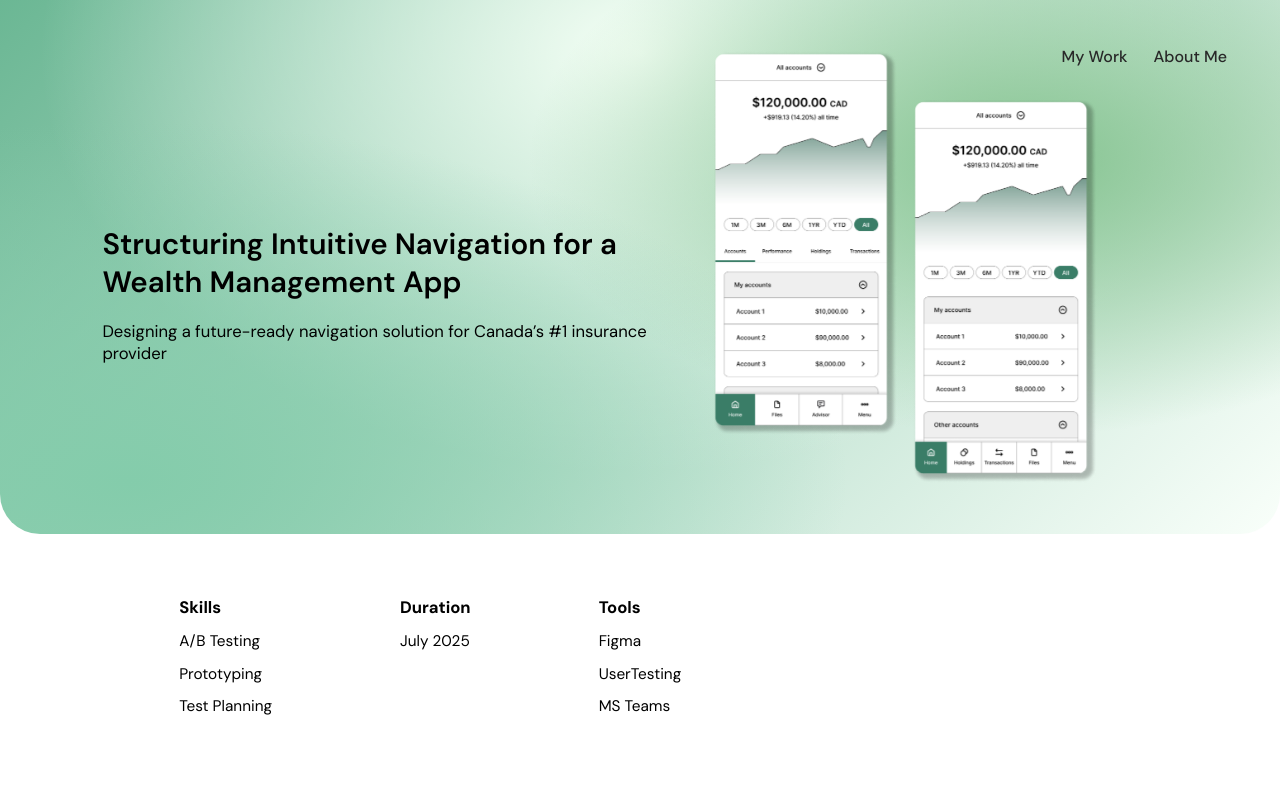
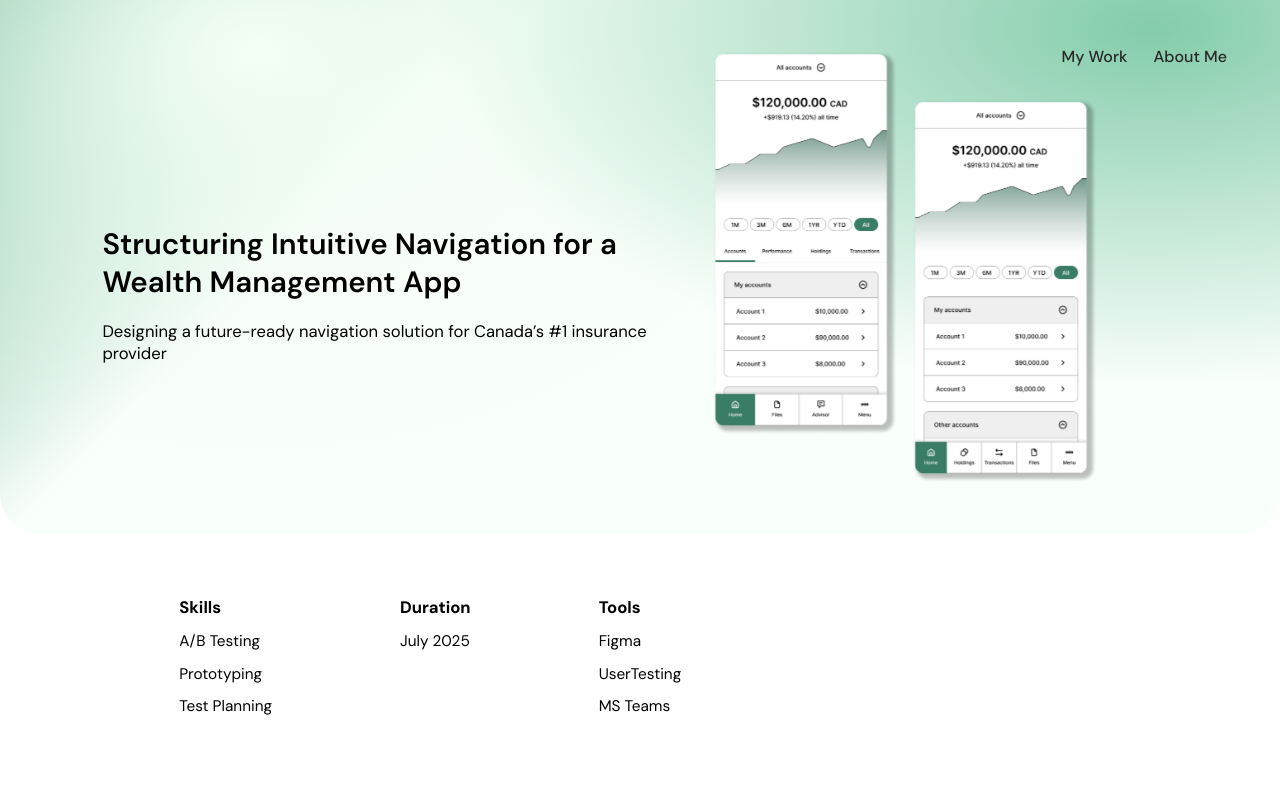
Before and after one commit to Katiiesun/portfolio, a React (Create React App) app: page /wealthApp in a window 1280 px wide. Shown: the top 800 px of the page. Built offline with nearby package versions, Linux system fonts and the light colour scheme.

Commit message:
gradients again

```diff
--- a/src/static/heymilo.css
+++ b/src/static/heymilo.css
@@ -18,24 +18,24 @@
   /* background-color: rgb(246, 246, 246); */
   background:
   radial-gradient(
-    1200px 600px at 10% 90%,
-    #f3fbff 0%,
-    transparent 60%
+    1200px 600px at 20% 100%,
+    #f3fbff 80%,
+    transparent 100%
   ),
   radial-gradient(
-    900px 500px at 80% 30%,
+    900px 500px at 100% 80%,
     #e6f1f9 0%,
     transparent 55%
   ),
   radial-gradient(
-    1000px 700px at 50% 10%,
+    1000px 700px at 40% 10%,
     #f4f9ff 0%,
-    transparent 60%
+    transparent 30%
   ),
   linear-gradient(
     135deg,
     #8fb7eb 0%,
-    #b0ddff 100%
+    #b0ddff 10%
   );
 }
 
--- a/src/static/wealthApp.css
+++ b/src/static/wealthApp.css
@@ -25,24 +25,24 @@
 
   background:
   radial-gradient(
-    1200px 600px at 10% 90%,
+    1200px 600px at 90% 5%,
     #84ccab 0%,
     transparent 60%
   ),
   radial-gradient(
-    900px 500px at 80% 30%,
-    #85c390 0%,
-    transparent 55%
+    900px 500px at 100% 80%,
+    #6bb794 0%,
+    transparent 0%
   ),
   radial-gradient(
-    1000px 700px at 50% 10%,
+    1000px 700px at 20% 10%,
     #f4fff5 0%,
     transparent 60%
   ),
   linear-gradient(
     135deg,
     #6bb794 0%,
-    #f9fffa 100%
+    #f9fffa 30%
   );
 
   border-radius: 0 0 40px 40px;
```
